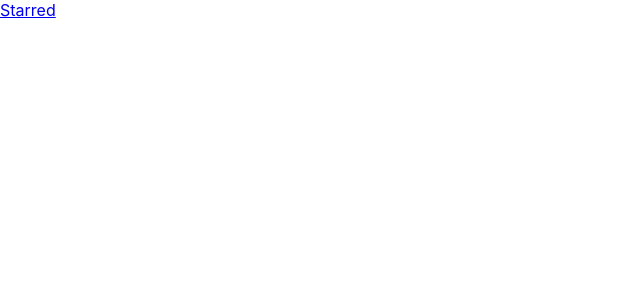
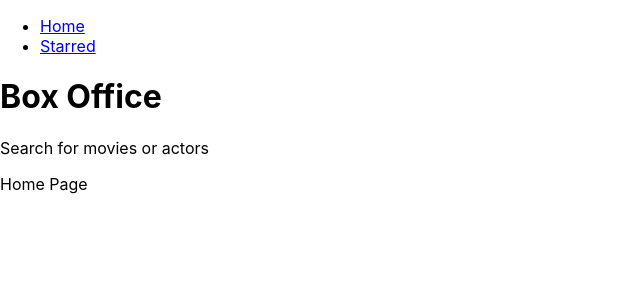
Before and after one commit to Wolfhunter437/Box-Office, a React (Create React App) app: page / in a window 1280 px wide. Shown: the top 300 px of the page, without its empty margins (0-640 px from the left). Built offline with nearby package versions, Linux system fonts and the light colour scheme.

Commit message:
created some componets and changed the routing

```diff
--- a/src/App.jsx
+++ b/src/App.jsx
@@ -1,13 +1,16 @@
 import { BrowserRouter, Routes, Route } from "react-router-dom";
 import Home from "./Pages/Home";
 import Starred from "./Pages/Starred";
+import PageLayout from "./Components/MainLayout";
 
 function App() {
   return (
     <BrowserRouter>
       <Routes>
-        <Route path="/" element={<Home />} />
-        <Route path="/starred" element={<Starred />} />
+        <Route element={<PageLayout />}>
+          <Route path="/" element={<Home />} />
+          <Route path="/starred" element={<Starred />} />
+        </Route>
         <Route path="*" element={<div>Page Not Found</div>} />
       </Routes>
     </BrowserRouter>
--- /dev/null
+++ b/src/Components/AppTitle.jsx
@@ -0,0 +1,10 @@
+export default function AppTitle(props) {
+
+    const {title = 'Box Office', description = 'Search for movies or actors'} = props
+  return (
+    <div>
+      <h1>{title}</h1>
+      <p>{description}</p>
+    </div>
+  )
+}
--- /dev/null
+++ b/src/Components/MainLayout.jsx
@@ -0,0 +1,13 @@
+import { Outlet } from 'react-router-dom';
+import Navs from './Navs'
+import AppTitle from './AppTitle';
+
+export default function MainLayout() {
+    return (
+        <div>
+            <Navs />
+            <AppTitle />
+            <Outlet />
+        </div>
+    )
+}
--- /dev/null
+++ b/src/Components/Navs.jsx
@@ -0,0 +1,21 @@
+import { Link } from "react-router-dom";
+
+const LINKS = [
+    {
+        text: 'Home',
+        to: '/'
+    },
+    {
+        text: 'Starred',
+        to: '/starred'
+    }
+]
+
+
+export default function Navs() {
+  return (
+    <div>
+      <ul>{LINKS.map(item => <li key={item.to}><Link to={item.to}>{item.text}</Link></li>)}</ul>
+    </div>
+  )
+}
--- a/src/Pages/Home.jsx
+++ b/src/Pages/Home.jsx
@@ -1,9 +1,7 @@
-import { Link } from "react-router-dom";
-
 export default function Home() {
   return (
     <div>
-      <Link to="/starred">Starred</Link>
+      Home Page
     </div>
   )
 }
```
